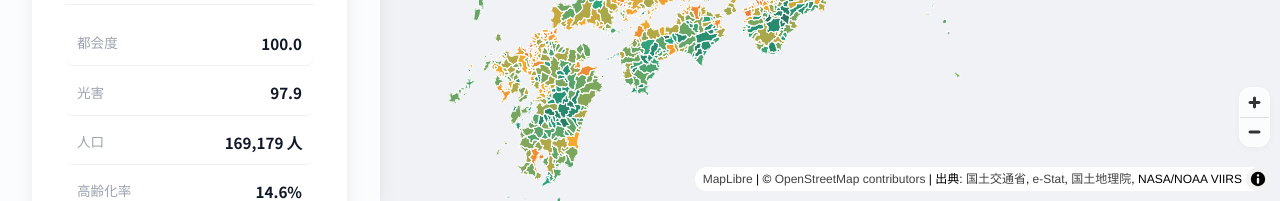
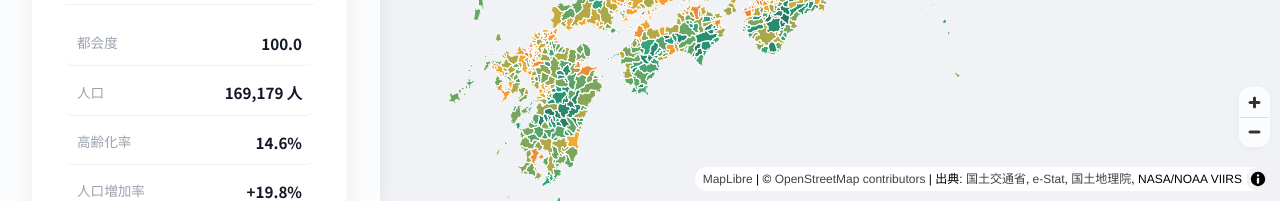
Before and after one commit to snp-model/urbanity-map, a React (Vite) app in the folder frontend/: page / in a window 1280 px wide. Shown: the part 599-800 px from the top of the page. Built offline with nearby package versions, Linux system fonts and the light colour scheme; no server answers.

Commit message:
style: 統計値リストの順序を変更（光害を一番下に移動）

```diff
--- a/frontend/src/App.tsx
+++ b/frontend/src/App.tsx
@@ -1285,13 +1285,6 @@ function App() {
                   <span className="stats-list__value">{selectedRegion.score.toFixed(1)}</span>
                 </div>
                 <div
-                  className={`stats-list__item ${displayMode === 'lightPollution' ? 'stats-list__item--active' : ''}`}
-                  onClick={() => setDisplayMode('lightPollution')}
-                >
-                  <span className="stats-list__label">光害</span>
-                  <span className="stats-list__value">{selectedRegion.lightPollution.toFixed(1)}</span>
-                </div>
-                <div
                   className={`stats-list__item ${displayMode === 'population' ? 'stats-list__item--active' : ''}`}
                   onClick={() => setDisplayMode('population')}
                 >
@@ -1357,6 +1350,13 @@ function App() {
                       : 'データなし'}
                   </span>
                 </div>
+                <div
+                  className={`stats-list__item ${displayMode === 'lightPollution' ? 'stats-list__item--active' : ''}`}
+                  onClick={() => setDisplayMode('lightPollution')}
+                >
+                  <span className="stats-list__label">光害</span>
+                  <span className="stats-list__value">{selectedRegion.lightPollution.toFixed(1)}</span>
+                </div>
               </div>
             </div>
           ) : (
```
